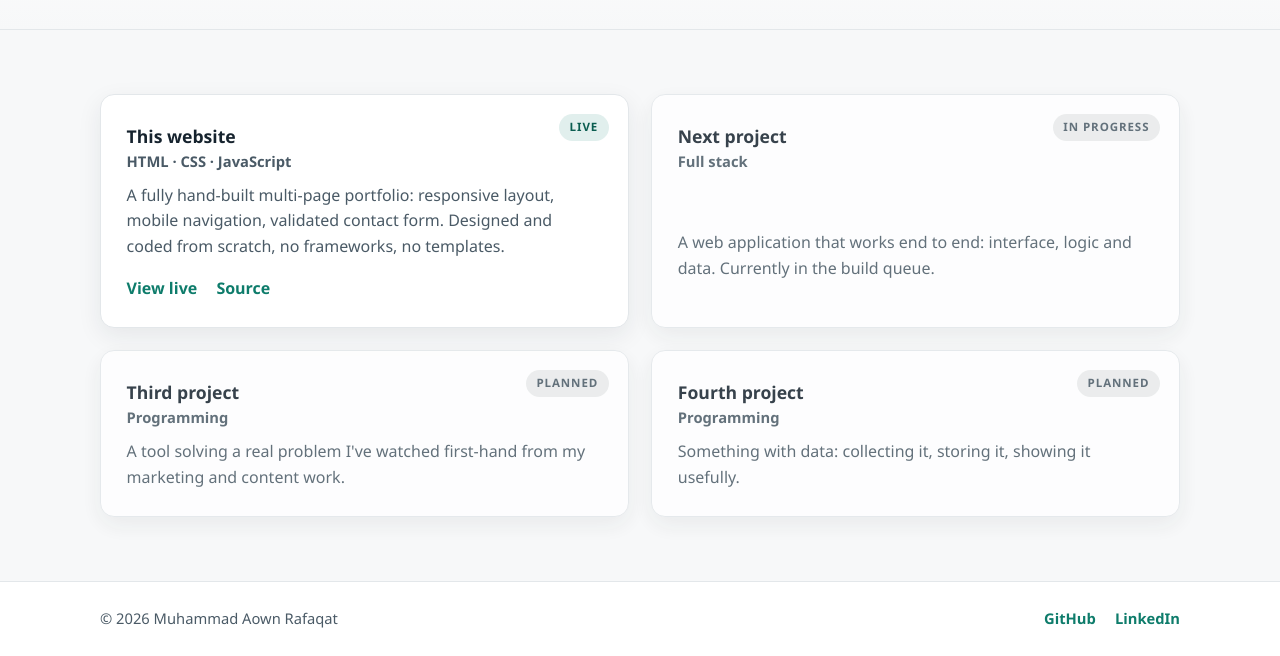
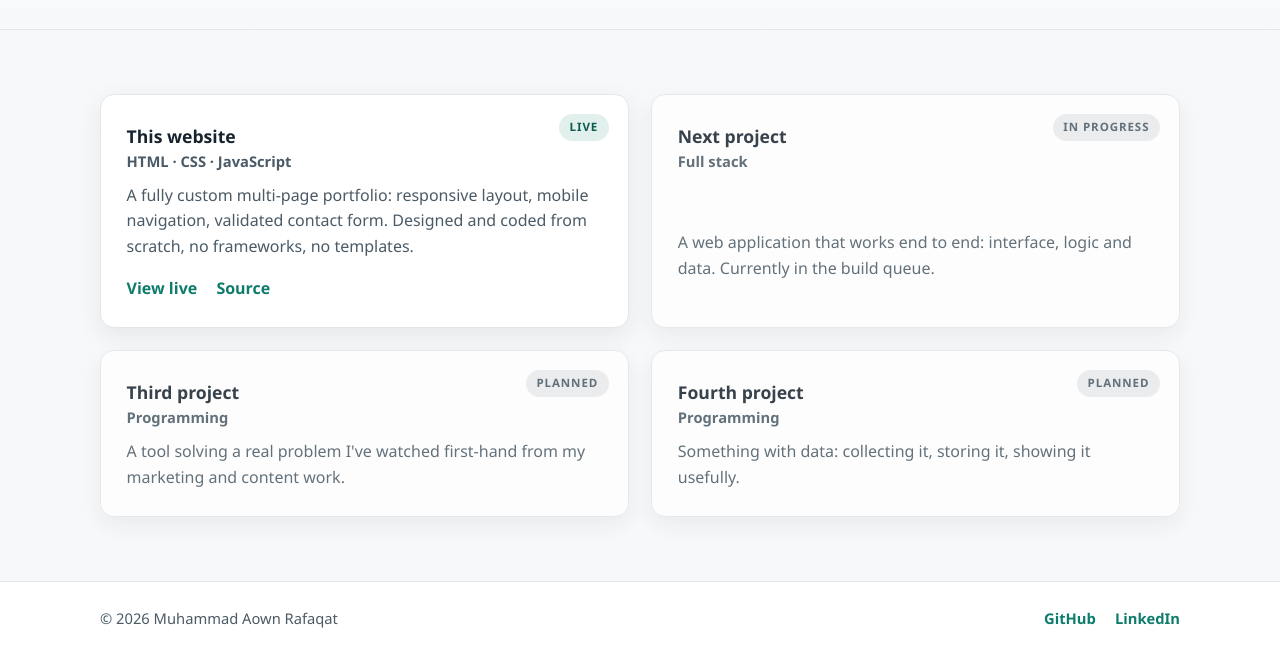
Before and after one commit to rafaqatmuhammadaown537/portfolio, a plain HTML site: page projects.html in a window 1280 px wide. Shown: the part 206-862 px from the top of the page. Drawn offline with Linux system fonts and the light colour scheme.

Commit message:
Wording cleanup

```diff
--- a/projects.html
+++ b/projects.html
@@ -37,7 +37,7 @@
           <div class="card__badge">Live</div>
           <h3>This website</h3>
           <p class="card__org">HTML · CSS · JavaScript</p>
-          <p>A fully hand-built multi-page portfolio: responsive layout, mobile navigation, validated contact form. Designed and coded from scratch, no frameworks, no templates.</p>
+          <p>A fully custom multi-page portfolio: responsive layout, mobile navigation, validated contact form. Designed and coded from scratch, no frameworks, no templates.</p>
           <div class="card__links">
             <a href="index.html">View live</a>
             <a href="https://github.com/rafaqatmuhammadaown537" target="_blank" rel="noopener">Source</a>
```
Also changed, not shown: 1 other file.
